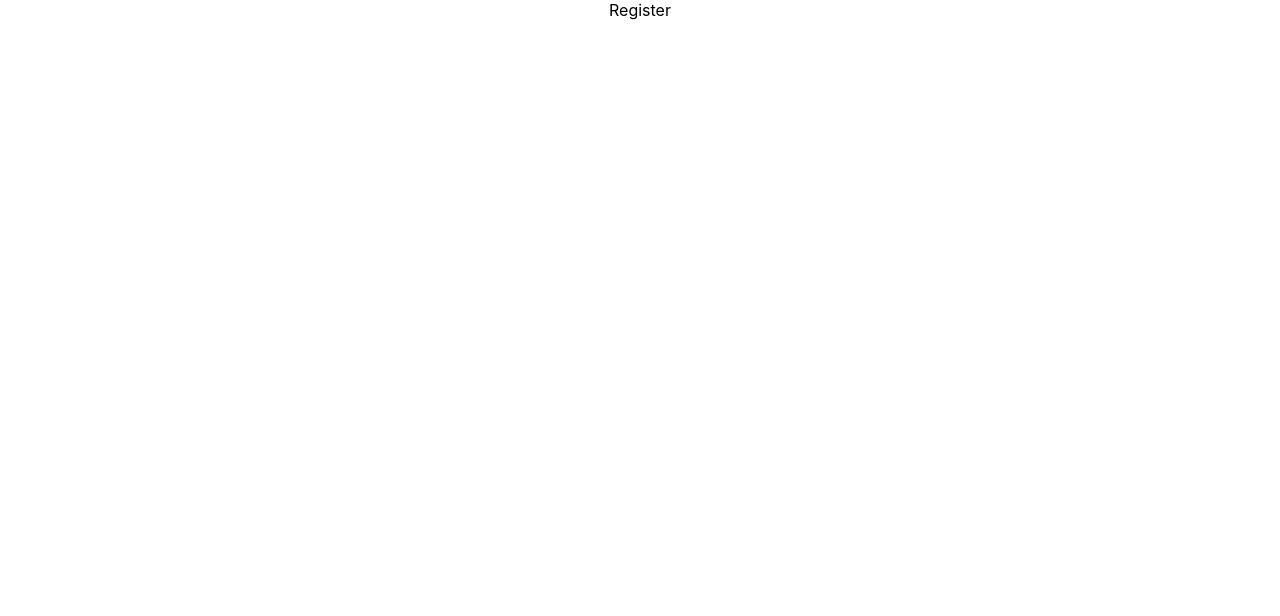
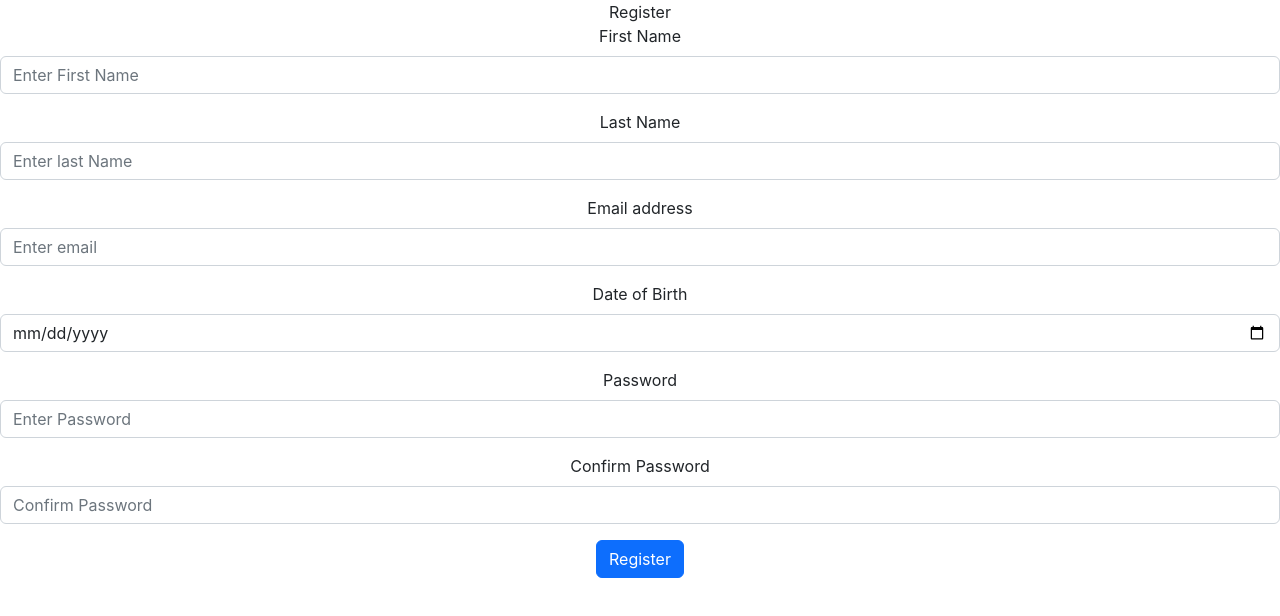
Before and after one commit to sbansal1999/safebook, a React (Create React App) app: page /register in a window 1280 px wide. Shown: the top 616 px of the page. Built offline with nearby package versions, Linux system fonts and the light colour scheme.

Commit message:
created register page

```diff
--- a/package.json
+++ b/package.json
@@ -6,8 +6,10 @@
     "@testing-library/jest-dom": "^5.16.5",
     "@testing-library/react": "^13.4.0",
     "@testing-library/user-event": "^13.5.0",
+    "bootstrap": "^5.2.2",
     "firebase": "^9.12.0",
     "react": "^18.2.0",
+    "react-bootstrap": "^2.5.0",
     "react-dom": "^18.2.0",
     "react-router-dom": "^6.4.2",
     "react-scripts": "5.0.1",
--- a/public/index.html
+++ b/public/index.html
@@ -24,6 +24,12 @@
       work correctly both with client-side routing and a non-root public URL.
       Learn how to configure a non-root public URL by running `npm run build`.
     -->
+    <link
+  rel="stylesheet"
+  href="https://cdn.jsdelivr.net/npm/bootstrap@5.2.2/dist/css/bootstrap.min.css"
+  integrity="sha384-Zenh87qX5JnK2Jl0vWa8Ck2rdkQ2Bzep5IDxbcnCeuOxjzrPF/et3URy9Bv1WTRi"
+  crossorigin="anonymous"
+/>
     <title>React App</title>
   </head>
   <body>
--- a/src/components/Register.js
+++ b/src/components/Register.js
@@ -1,7 +1,89 @@
-import React from 'react'
+import React, { useState } from "react";
+import Button from "react-bootstrap/Button";
+import Form from "react-bootstrap/Form";
 
 export default function Register() {
+  const [name, setName] = useState();
+  const [Lname, setLastName] = useState();
+  const [email,setEmail] =useState();
+  const [date,setDOB] =useState();
+  const [password,setPassword] =useState();
+  const [confirmpassword,setConfirmPassword] =useState();
   return (
-    <div>Register</div>
-  )
+    <div>
+      Register
+      <Form>
+        <Form.Group className="mb-3" controlId="formBasicEmail">
+          <Form.Label>First Name </Form.Label>
+          <Form.Control
+            type="text"
+            placeholder="Enter First Name"
+            value={name}
+            onChange={(e) => {
+              console.log("IN");
+              setName(e.target.value);
+            }}
+          />
+        </Form.Group>
+        <Form.Group className="mb-3" controlId="formBasicEmail">
+          <Form.Label>Last Name </Form.Label>
+          <Form.Control
+            type="text"
+            placeholder="Enter last Name"
+            value={Lname}
+            onChange={(e) => {
+              console.log("IN");
+              setLastName(e.target.value);
+            }}
+          />
+        </Form.Group>
+
+        <Form.Group className="mb-3" controlId="formBasicEmail">
+        <Form.Label>Email address</Form.Label>
+        <Form.Control type="email" placeholder="Enter email"
+         value={email}
+         onChange={(e) => {
+           console.log("IN");
+           setEmail(e.target.value);
+         }} />
+
+      </Form.Group>
+      <Form.Group className="mb-3" controlId="formBasicEmail">
+        <Form.Label>Date of Birth</Form.Label>
+        <Form.Control type="date" placeholder="Enter DOB"
+         value={date}
+         onChange={(e) => {
+           console.log("IN");
+           setDOB(e.target.value);
+         }} />
+
+      </Form.Group>
+      <Form.Group className="mb-3" controlId="formBasicEmail">
+        <Form.Label>Password</Form.Label>
+        <Form.Control type="password" placeholder="Enter Password"
+         value={password}
+         onChange={(e) => {
+           console.log("IN");
+           setPassword(e.target.value);
+         }} />
+
+      </Form.Group>
+      <Form.Group className="mb-3" controlId="formBasicEmail">
+        <Form.Label>Confirm Password</Form.Label>
+        <Form.Control type="password" placeholder="Confirm Password"
+         value={confirmpassword}
+         onChange={(e) => {
+           console.log("IN");
+           setConfirmPassword(e.target.value);
+         }} />
+
+      </Form.Group>
+      <Button type="submit">Register</Button>
+      </Form>{" "}
+
+
+      {name}
+    </div>
+  );
 }
+//name email dob password confirm-pass country
```
Also changed, not shown: 1 other file (tests, documents, lock files or other folders).
